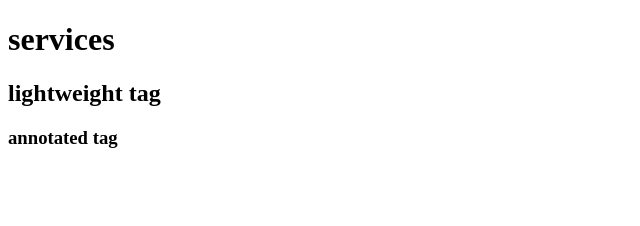
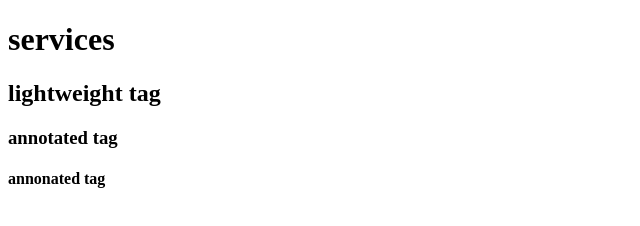
Before and after one commit to melketesfay/git-workshop, a plain HTML site: page services.html in a window 1280 px wide. Shown: the whole page, without its empty margins (0-640 px from the left). Drawn offline with Linux system fonts and the light colour scheme.

Commit message:
adding annotated tag v0.3

```diff
--- a/services.html
+++ b/services.html
@@ -9,5 +9,6 @@
     <h1>services</h1>
     <h2>lightweight tag</h2>
     <h3>annotated tag</h3>
+    <h4>annonated tag</h4>
   </body>
 </html>
```
